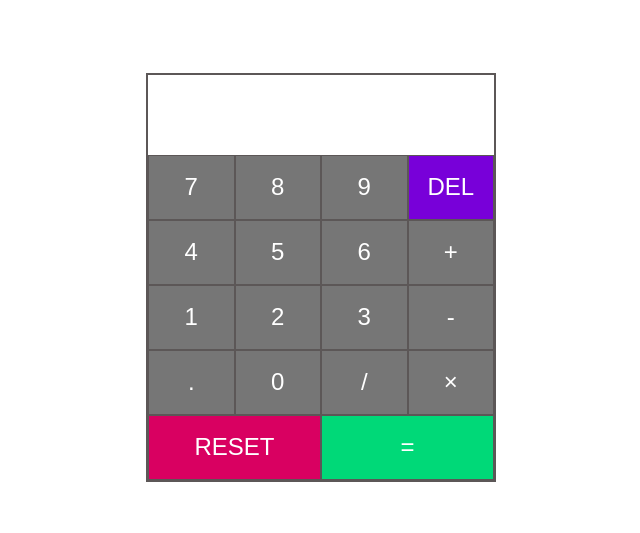
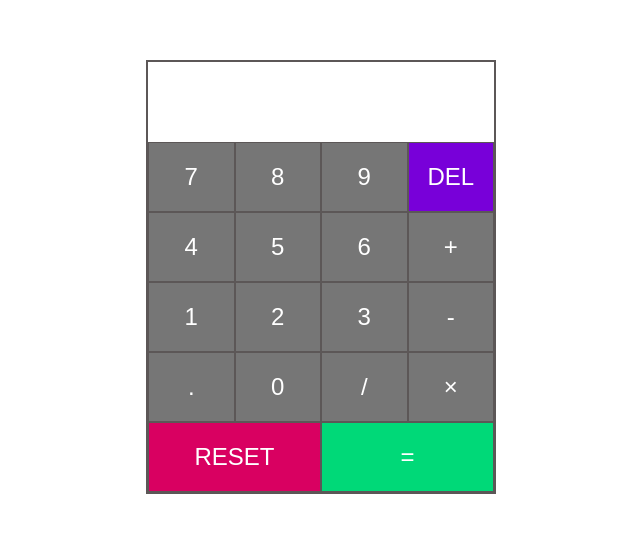
Before and after one commit to ivobul/calculator, a plain HTML site: page index.html in a window 1280 px wide. Shown: the part 123-656 px from the top of the page, without its empty margins (319-959 px from the left). Drawn offline with nearby package versions, Linux system fonts and the light colour scheme.

Commit message:
Update style.css

```diff
--- a/style.css
+++ b/style.css
@@ -59,7 +59,7 @@
 .calc__main {
   display: grid;
   grid-template-columns: repeat(4, 1fr);
-  grid-template-rows: repeat(5, 65px);
+  grid-template-rows: repeat(5, 70px);
   grid-template-areas:
     'seven eight nine delete'
     'four five six plus'
```
